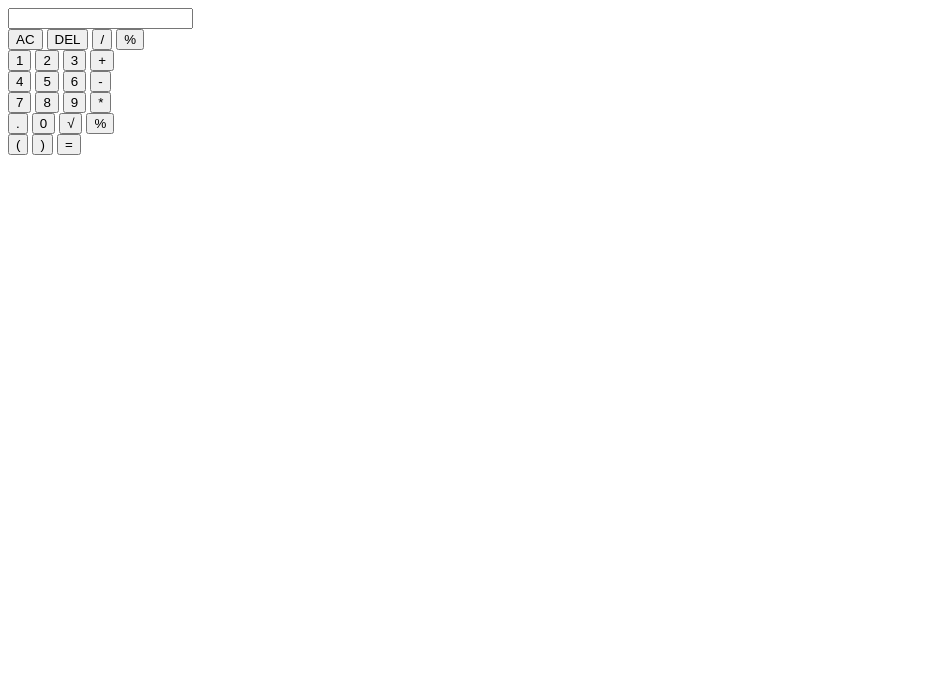
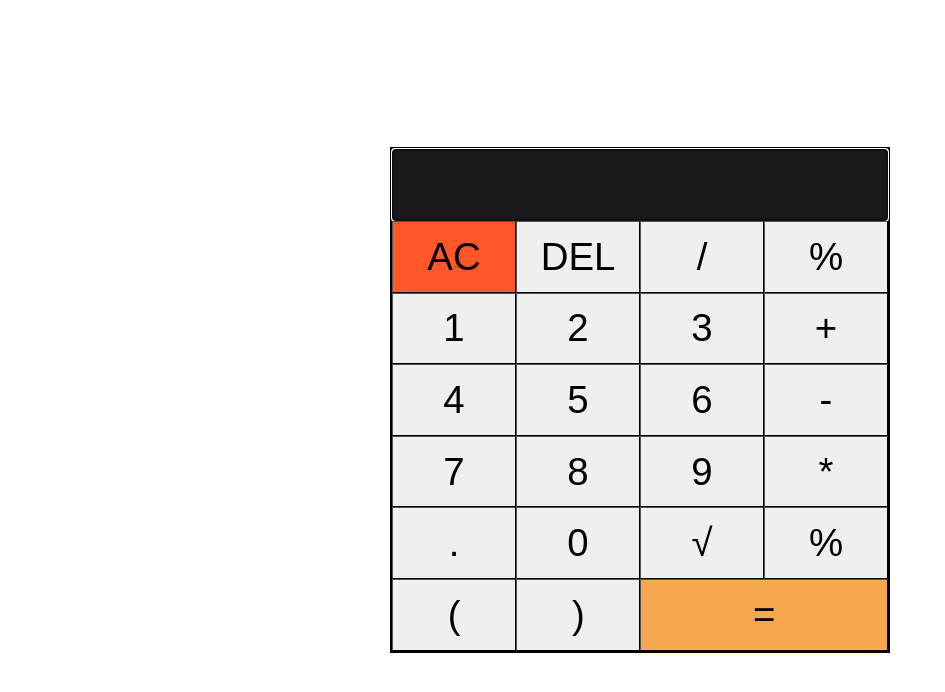
Before and after one commit to githarhub/odin-calculator, a plain HTML site: page index.html in a window 1280 px wide. Shown: the whole page, without its empty margins (0-945 px from the left). Drawn offline with Linux system fonts and the light colour scheme.

Commit message:
feat: add style and accept float in calculator
added style in css
made calculator to accept float by editing regex
made calculator clear input when error and retype

```diff
--- a/css/style.css
+++ b/css/style.css
@@ -0,0 +1,55 @@
+body {
+    height: 100vh;
+    font-family: 'Orbitron', sans-serif;
+    border: 0;
+    margin: 0;
+    padding: 0;
+}
+
+.cal-container {
+    display: flex;
+    height: 100%;
+    justify-content: center;
+    align-items: center;
+}
+
+.cal-num-pad-row {
+    display: flex;
+}
+
+input,
+button {
+    font-size: 3vw;
+    padding: 1vw 0;
+    margin: 0;
+    border-width: 0.1vw;
+}
+
+input {
+    background-color: rgba(0, 0, 0, 0.903);
+    color: rgba(255, 255, 255, 0.858);
+    padding-bottom: 1vw;
+}
+
+.cal-num-pad-button,
+.cal-num-pad-button-ac,
+.cal-num-pad-button-del {
+    flex: 1;
+}
+
+.cal-num-pad-button-operation {
+    flex: 2;
+    background-color: rgb(245, 168, 80);
+    padding: 0 0.05vw;
+}
+
+.cal-num-pad-button-ac {
+
+    background-color: rgb(255, 87, 40);
+}
+
+.cal-border {
+    border-width: 0.2vw;
+    border-color: rgb(0, 0, 0);
+    border-style: solid;
+}
--- a/index.html
+++ b/index.html
@@ -4,6 +4,9 @@
 <head>
     <meta charset="UTF-8">
     <meta name="viewport" content="width=device-width, initial-scale=1.0">
+    <link rel="preconnect" href="https://fonts.googleapis.com">
+    <link rel="preconnect" href="https://fonts.gstatic.com" crossorigin>
+    <link href="https://fonts.googleapis.com/css2?family=Orbitron:wght@400;500;600&display=swap" rel="stylesheet">
     <link rel="stylesheet" href="./css/style.css">
     <script src="./javascript/javascript.js" defer></script>
     <title>Calculator</title>
@@ -17,42 +20,44 @@
                     <input class="cal-input-text" type="text">
                 </div>
 
-                <div class="cal-numpad">
-                    <div class="cal-numpad-row">
-                        <button class="cal-numpad-button-ac">AC</button>
-                        <button class="cal-numpad-button-del">DEL</button>
-                        <button class="cal-numpad-button">/</button>
-                        <button class="cal-numpad-button">%</button>
+                <div class="cal-num-pad">
+                    <div class="cal-num-pad-row">
+                        <button class="cal-num-pad-button-ac">AC</button>
+                        <button class="cal-num-pad-button-del">DEL</button>
+                        <button class="cal-num-pad-button">/</button>
+                        <button class="cal-num-pad-button">%</button>
                     </div>
-                    <div class="cal-numpad-row">
-                        <button class="cal-numpad-button">1</button>
-                        <button class="cal-numpad-button">2</button>
-                        <button class="cal-numpad-button">3</button>
-                        <button class="cal-numpad-button">+</button>
+                    <div class="cal-num-pad-row">
+                        <button class="cal-num-pad-button">1</button>
+                        <button class="cal-num-pad-button">2</button>
+                        <button class="cal-num-pad-button">3</button>
+                        <button class="cal-num-pad-button">+</button>
                     </div>
-                    <div class="cal-numpad-row">
-                        <button class="cal-numpad-button">4</button>
-                        <button class="cal-numpad-button">5</button>
-                        <button class="cal-numpad-button">6</button>
-                        <button class="cal-numpad-button">-</button>
+                    <div class="cal-num-pad-row">
+                        <button class="cal-num-pad-button">4</button>
+                        <button class="cal-num-pad-button">5</button>
+                        <button class="cal-num-pad-button">6</button>
+                        <button class="cal-num-pad-button">-</button>
                     </div>
-                    <div class="cal-numpad-row">
-                        <button class="cal-numpad-button">7</button>
-                        <button class="cal-numpad-button">8</button>
-                        <button class="cal-numpad-button">9</button>
-                        <button class="cal-numpad-button">*</button>
+                    <div class="cal-num-pad-row">
+                        <button class="cal-num-pad-button">7</button>
+                        <button class="cal-num-pad-button">8</button>
+                        <button class="cal-num-pad-button">9</button>
+                        <button class="cal-num-pad-button">*</button>
                     </div>
-                    <div class="cal-numpad-row">
-                        <button class="cal-numpad-button">.</button>
-                        <button class="cal-numpad-button">0</button>
-                        <button class="cal-numpad-button">√</button>
-                        <button class="cal-numpad-button">%</button>
+                    <div class="cal-num-pad-row">
+                        <button class="cal-num-pad-button">.</button>
+                        <button class="cal-num-pad-button">0</button>
+                        <button class="cal-num-pad-button">√</button>
+                        <button class="cal-num-pad-button">%</button>
                     </div>
-                    <div class="cal-numpad-row">
-                        <button class="cal-numpad-button">(</button>
-                        <button class="cal-numpad-button">)</button>
-                        <button class="cal-numpad-button-operation">=</button>
+                    <div class="cal-num-pad-row">
+                        <button class="cal-num-pad-button">(</button>
+                        <button class="cal-num-pad-button">)</button>
+                        <button class="cal-num-pad-button-operation">=</button>
                     </div>
+
+                    <div></div>
 
                 </div>
             </div>
--- a/javascript/javascript.js
+++ b/javascript/javascript.js
@@ -13,7 +13,6 @@ const calculation = {
 
     },
 
-
     // perform calculation by calling method
     calculate: function (op, num1, num2) {
 
@@ -28,13 +27,13 @@ function checkAndInspect(text) {
     // regex for checking only calculable character and number
     const onlyCalculable = /^(?:[\d\s+\-*/^%√().])+$/;
     // regex for checking character or number after ( is valid
-    const correctOpenParen = /^(?:[\d^(√])+$/
+    const correctOpenParen = /^(?:[\d^(√]|\d\.\d)+$/
     // regex for checking character or number after ) is valid
-    const correctCloseParen = /^(?:[\d^)])+$/
+    const correctCloseParen = /^(?:[\d^)]|\d\.\d)+$/
     // regex for checking character is +-*/%
     const correctOpera = /[+\-*/%^]/;
     // regex for checking character before √ valid
-    const correctOperaSqr = /[\d)]/;
+    const correctOperaSqr = /[\d)]|\d\.\d/;
 
 
     // check if it only include calculable character and number
@@ -45,8 +44,6 @@ function checkAndInspect(text) {
 
     // delete all white space, split when it isn't number and filter to remove empty array item
     toCalculate = text.replaceAll(" ", "").split(/([^\d.])/).filter(Boolean);
-
-    console.log(toCalculate)
 
     // get length and reduce by  1 to check last index
     length = toCalculate.length - 1;
@@ -137,7 +134,6 @@ function operation(toCalculate) {
 
     // check parameter isn't array
     if (Array.isArray(toCalculate) == false) {
-        console.log(Array.isArray(toCalculate))
 
         // check and if it valid change to array
         toCalculate = checkAndInspect(toCalculate);
@@ -157,14 +153,9 @@ function operation(toCalculate) {
 
         // get last index of opening parentheses until first index of closing parentheses
         const openPeraIndex = toCalculate.findLastIndex((element, index) => element == "(" && index < closePeraIndex);
-        console.log(closePeraIndex)
-        console.log(openPeraIndex)
-        console.log(isNaN(closePeraIndex))
 
         // if parentheses exist start recursion
         if (openPeraIndex !== -1) {
-
-            console.log("start")
 
             // get sliced array
             let slicedToCalculated = toCalculate.slice(openPeraIndex + 1, closePeraIndex)
@@ -172,16 +163,8 @@ function operation(toCalculate) {
 
             // call recursion by passing sliced array
             result = operation(slicedToCalculated)
-            console.log("finish")
-            console.log(result)
-
             // splice parentheses, it's between and put result in spliced place
             toCalculate.splice(openPeraIndex, closePeraIndex - openPeraIndex + 1, result);
-            console.log(toCalculate)
-
-            console.log(toCalculate)
-
-            console.log("end")
         }
 
     }
@@ -228,8 +211,6 @@ function operation(toCalculate) {
         // do not filter the rest of elements
         return true;
     })
-
-    console.log(toCalculate)
 
     // calculate * operators
     toCalculate = toCalculate.filter((element, index) => {
@@ -315,52 +296,93 @@ function operation(toCalculate) {
 
 function getUserInputAndReturnResult() {
 
-    const numpadButtons = document.querySelectorAll(".cal-numpad-button");
-    const numpadButtonsAc = document.querySelector(".cal-numpad-button-ac");
-    const numpadButtonsDel = document.querySelector(".cal-numpad-button-del");
-    const operator = document.querySelector(".cal-numpad-button-operation");
+
+    // get buttons for input buttons
+    const numPadButtons = document.querySelectorAll(".cal-num-pad-button");
+
+    // get button for clearing input
+    const numPadButtonsAc = document.querySelector(".cal-num-pad-button-ac");
+
+    // get button for deleting input
+    const numPadButtonsDel = document.querySelector(".cal-num-pad-button-del");
+
+    // get button for operation using input
+    const operator = document.querySelector(".cal-num-pad-button-operation");
+
+    // get input
     const userInput = document.querySelector(".cal-input-text");
 
-    numpadButtons.forEach((button) => {
+    // to check if user type incalculable input
+    let error = false;
 
-        console.log(button.textContent)
+    // focus on input
+    userInput.focus();
+
+
+    // add input buttons to EventListener
+    numPadButtons.forEach((button) => {
+
         button.addEventListener("click", () => {
-            console.log(button.textContent)
+
+            // clear if previous input was incalculable
+            if (error == true) {
+                userInput.value = "";
+                error = false;
+            }
+
             const inputOfButton = button.textContent;
+
+            // add text to value of userInput
             userInput.value += inputOfButton;
         })
 
     })
 
+    // add = button to EventListener
     operator.addEventListener("click", () => {
 
+        // get result from operation by passing input
         const result = operation(userInput.value);
+
+        // assign result to value of userInput
         userInput.value = result;
-        let error = false;
+
+        // check if result is error
         if (typeof result == "string") {
-         error = true;
-            userInput.addEventListener("focus", () =>{
+
+            // made error true
+            error = true;
+
+            // clear input when user focus on input box
+            userInput.addEventListener("focus", () => {
+
+                // check if error is true
                 if (error == true) {
+
                     userInput.value = "";
+
+                    // made error false since input was cleared
                     error = false;
                 }
             })
         }
     })
 
-    numpadButtonsAc.addEventListener("click", () => {
+    // add AC button to EventListener
+    numPadButtonsAc.addEventListener("click", () => {
 
+        // clear value of input
         userInput.value = "";
 
     })
 
-    numpadButtonsDel.addEventListener("click", () => {
+    // add DEL button to EventListener
+    numPadButtonsDel.addEventListener("click", () => {
 
+        // remove last index value of input
         userInput.value = userInput.value.slice(0, -1);
 
     })
-
-
 }
 
-getUserInputAndReturnResult()
+getUserInputAndReturnResult();
```
